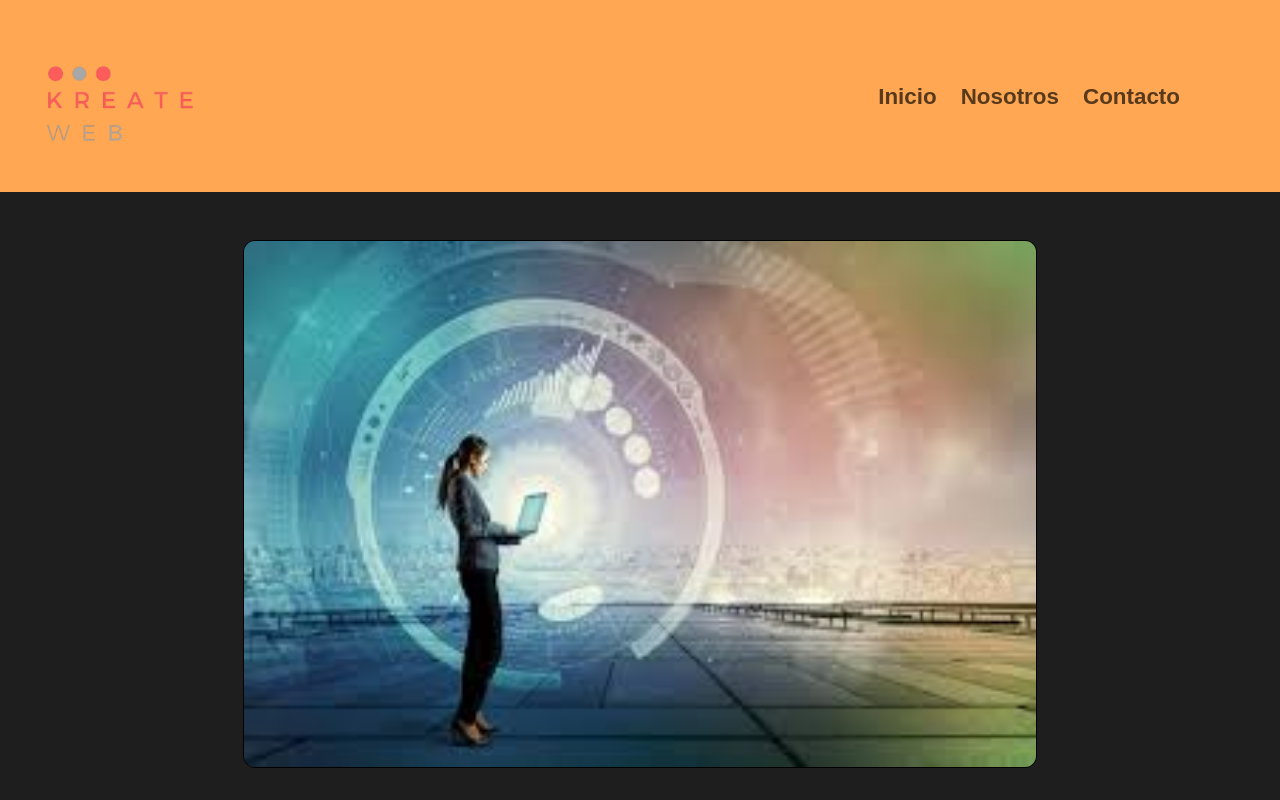
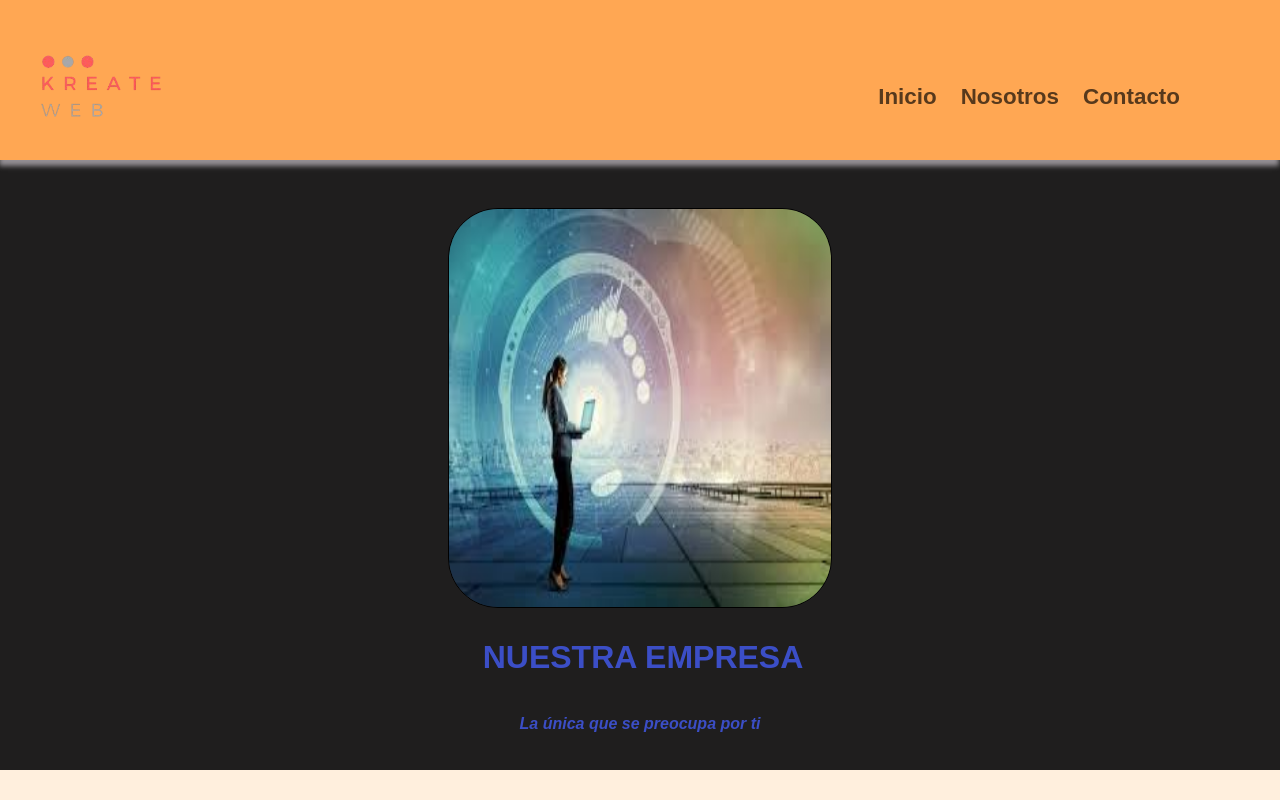
Before and after one commit to AnnMtz/Kreate-Web, a React (Create React App) app: page /us in a window 1280 px wide. Shown: the top 800 px of the page. Built offline with nearby package versions, Linux system fonts and the light colour scheme; a web font is replaced by a local one.

Commit message:
adding styles

```diff
--- a/package.json
+++ b/package.json
@@ -9,7 +9,6 @@
     "@testing-library/user-event": "^13.5.0",
     "emailjs-com": "^3.2.0",
     "react": "^18.2.0",
-    "react-bootstrap": "^2.7.3",
     "react-dom": "^18.2.0",
     "react-router-dom": "^6.10.0",
     "react-scripts": "5.0.1",
--- a/src/components/carrusel.js/Carrusel.js
+++ b/src/components/carrusel.js/Carrusel.js
@@ -29,7 +29,7 @@ const Carrusel = ({images}) => {
 
     return (
         <div className={styles.container}>
-            <button id={styles['left-btn']} onClick={previousImg}>{'<'}</button>
+            {/* <button id={styles['left-btn']} onClick={previousImg}>{'<'}</button> */}
             {images.map((image, idx) => {
                 return (
                 <div onChange={timer}>
@@ -39,7 +39,7 @@ const Carrusel = ({images}) => {
                 </div>
                 )
             })}
-            <button id={styles['right-btn']} onClick={nextImg}>{'>'}</button>
+            {/* <button id={styles['right-btn']} onClick={nextImg}>{'>'}</button> */}
         </div>
     );
 }
--- a/src/components/carrusel.js/carrusel.module.css
+++ b/src/components/carrusel.js/carrusel.module.css
@@ -11,6 +11,7 @@
 .slides {
     height: 45rem;
     width: 80rem;
+    border-radius: 38px;
 }
 
 #left-btn, #right-btn {
@@ -30,15 +31,15 @@
 
 @media screen and (max-width: 420px) {
     .slides {
-        height: 18rem;
-        width: 18rem;
+        height: 16rem;
+        width: 16rem;
     }
 }
 
 @media (min-width: 768px) {
     .slides {
-        height: 30rem;
-        width: 35rem;
+        height: 25rem;
+        width: 30rem;
     }
 }
 
@@ -51,7 +52,7 @@
 
 @media screen and (min-width: 1280px) {
     .slides {
-        height: 45rem;
-        width: 60rem;
+        height: 30rem;
+        width: 50rem;
     }
 }
--- a/src/components/contact/contact.module.css
+++ b/src/components/contact/contact.module.css
@@ -42,6 +42,15 @@
     width: 24rem;
 }
 
+.contact-card input {
+    border-radius: 6px;
+    padding: 0.2rem;
+}
+
+.contact-card textarea {
+    border-radius: 12px;
+}
+
 .contact-card label {
     font-weight: 700;
     font-style: italic;
@@ -54,16 +63,24 @@
 #submit {
     border-radius: 12px;
     text-transform: uppercase;
-    font-weight: bold;
-    background-color: #f57a0099;
+    font-weight: 700;
+    /* background-color: #f57a0099; */
+    background-color: #dc3935d1;
+    opacity: .9;
     padding: 0.5rem;
     font-size: 16px;
+    width: 10rem;
+    display: block;
+    margin: auto;
 }
 
 @media screen and (max-width: 420px) {
+    #contact {
+
+    }
     .row {
         flex-direction: column;
-        margin-left: 4.5rem;
+        margin-left: 3rem;
     }
 
     .contact-card {
--- a/src/components/header/header.css
+++ b/src/components/header/header.css
@@ -1,10 +1,11 @@
 .navbar {
-    height: 12rem;
+    height: 10rem;
     background-color: #ff820aa6;
     opacity: 1;
     display: flex;
     align-items: center;
     justify-content: space-between;
+    box-shadow: -1px 6px 5px 0px rgba(148,143,148,1);
 }
 
 .logo {
@@ -34,6 +35,20 @@
     }
 }
 
+@media screen and (max-width: 420px) {
+    .logo {
+        height: 7rem;
+    }
+
+    .navbar-nav.active {
+        top: 20px
+    }
+
+    .nav-link {
+        font-size: 16px;
+    }
+}
+
 @media screen and (min-width: 768px) {
     .burger-container{
         display: none;
@@ -46,11 +61,14 @@
         right: 100px;
         top: 72px;
     }
-
 }
 
-@media screen and (max-width: 387px) {
+@media screen and (min-width: 1280px) {
+    .navbar-nav {
+        display: flex;
+        flex-direction: row;
+    }
     .logo {
-        height: 7rem;
+        height: 9rem;
     }
 }
--- a/src/components/us/us.module.css
+++ b/src/components/us/us.module.css
@@ -14,9 +14,9 @@
 
 #company{
     border: 1px solid black;
-    width: 72vw;
+    width: 30vw;
     height: 56vh;
-    border-radius: 12px;
+    border-radius: 50px;
 }
 
 .about-img{
@@ -204,17 +204,17 @@
 
 @media screen and (min-width: 1280px) {
     #company {
-        width: 62vw;
-        height: 66vh;
+        width: 30vw;
+        height: 50vh;
     }
 
     .about-img h1 {
-        font-size: 3rem;
+        font-size: 2rem;
         margin-bottom: 2rem;
     }
 
     .about-img h3 {
-        font-size: 1.5rem;
+        font-size: 1rem;
     }
 
     #values-img {
--- a/src/exports/images.js
+++ b/src/exports/images.js
@@ -1,5 +1,7 @@
 import herramientas from 'assets/img/herramientas-crear-paginas-web.jpg';
-import http from 'assets/img/https.jpg';
+// import http from 'assets/img/https.jpg';
+import http from 'assets/img/www.jpg';
 import web from 'assets/img/webdeveloper.jpg';
+// import web from 'assets/img/desarrolloweb.jpg';
 
 export default [herramientas, http, web]
```
Also changed, not shown: 1 other file (tests, documents, lock files or other folders).
